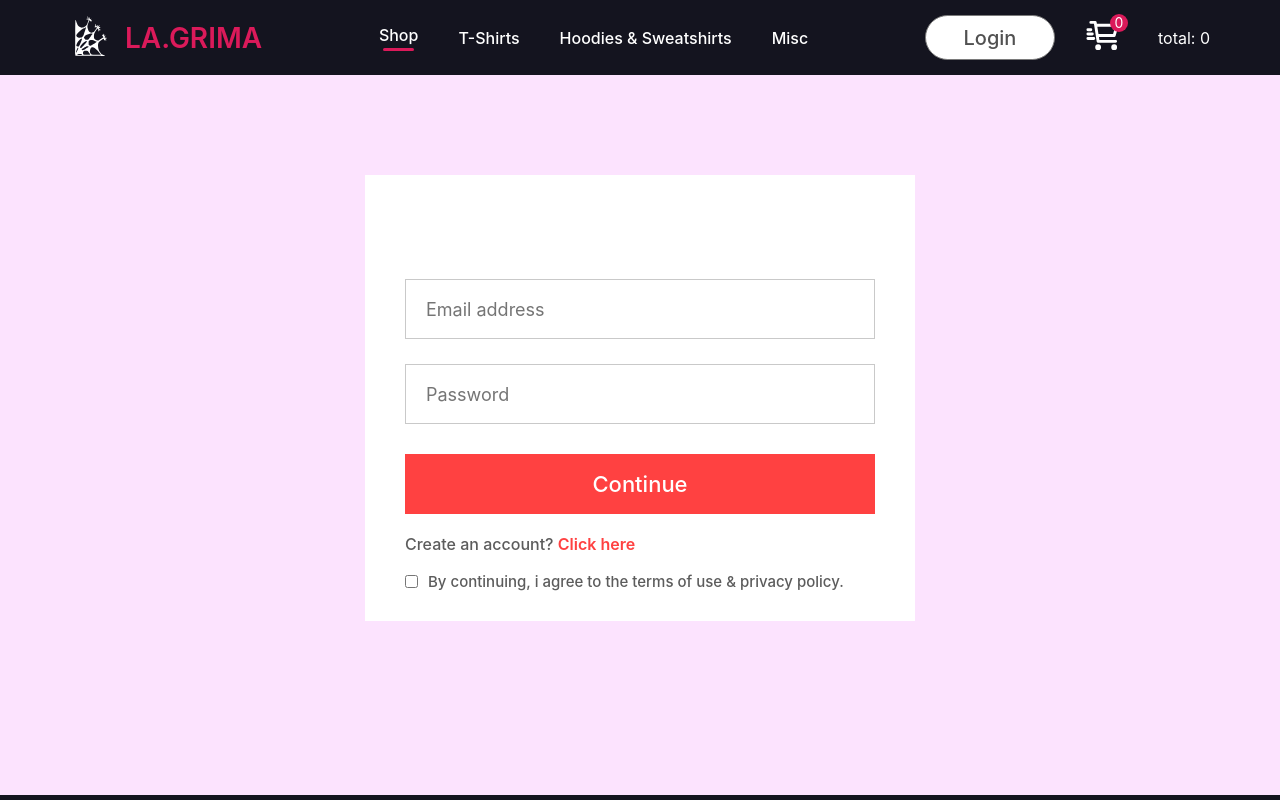
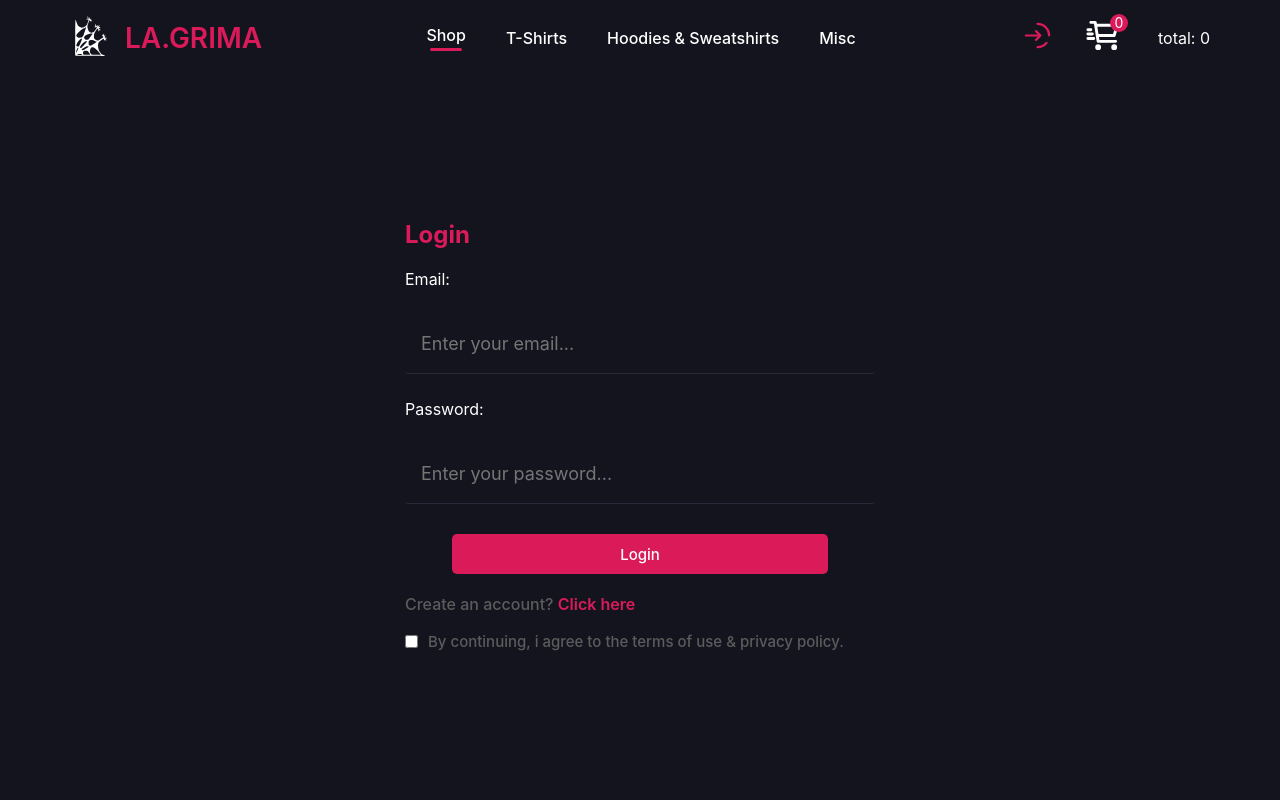
Before and after one commit to AlvaroSapata/MERN-Ecommerce-Client, a React (Create React App) app: page /login in a window 1280 px wide. Shown: the top 800 px of the page. Built offline with nearby package versions, Linux system fonts and the light colour scheme; no server answers.

Commit message:
Login Css

```diff
--- a/src/Components/Navbar/Navbar.jsx
+++ b/src/Components/Navbar/Navbar.jsx
@@ -7,6 +7,8 @@ import { ShopContext } from "../../Context/ShopContext";
 import nav_dropdown from "../Assets/nav_dropdown.png";
 import { AuthContext } from "../../Context/auth.context";
 import { getCartservice } from "../../Context/cart.services";
+import loginIcon from "../Assets/login.svg";
+import logoutIcon from "../Assets//logout.svg";
 
 const Navbar = () => {
   let [menu, setMenu] = useState("shop");
@@ -115,10 +117,10 @@ const Navbar = () => {
       </ul>
       <div className="nav-login-cart">
         {isLoggedIn ? (
-          <button onClick={handleLogout}>Logout</button>
+          <img src={logoutIcon} alt="" onClick={handleLogout} />
         ) : (
           <Link to="/login" style={{ textDecoration: "none" }}>
-            <button>Login</button>
+            <img src={loginIcon} alt="" />
           </Link>
         )}
         {isLoggedIn ? (
@@ -130,9 +132,10 @@ const Navbar = () => {
             <img src={cart_icon} alt="cart" />
           </Link>
         )}
-        <div className="nav-cart-count">{cartQuantity > 0 ? cartQuantity : 0}</div>
+        <div className="nav-cart-count">
+          {cartQuantity > 0 ? cartQuantity : 0}
+        </div>
         <p>total: {cartItems.totalPrice}</p>
-
       </div>
     </div>
   );
--- a/src/Pages/CSS/LoginSignup.css
+++ b/src/Pages/CSS/LoginSignup.css
@@ -1,19 +1,20 @@
 .loginsignup{
     width: 100%;
     min-height: 90vh;
-    background: #fce3fe;
+    background: var(--mainBgColor);
     padding-top: 100px;
 }
 .loginsignup-container{
     width: 90%;
     max-width: 550px;
-    background: white;
+    background: var(--mainBgColor);
     margin: auto;
     padding: 30px 40px;
     box-sizing: border-box;
 }
-.loginsignup-container h1{
-    margin: 15px 0px;
+.loginsignup-container h2{
+    margin: 15px 0px 10px;
+    color: var(--themeColorMain);
 }
 .loginsignup-fields{
     display: flex;
@@ -32,15 +33,21 @@
     box-sizing: border-box;
 }
 .loginsignup-container button{
-    width: 100%;
-    height: 60px;
-    color: white;
-    background: #ff4141;
+    width: 80%;
+    height: 40px;
+    color: var(--textColorMain);
+    background: var(--themeColorMain);
     margin-top: 30px;
     border: none;
-    font-size: 22px;
+    font-size: 15px;
     font-weight: 500;
     cursor: pointer;
+    border-radius: 5px;
+}
+.btn-fixer{
+    display: flex;
+    justify-content: center;
+    align-items: center;
 }
 .loginsignup-login{
     margin-top: 20px;
@@ -49,7 +56,7 @@
     font-weight: 500;
 }
 .loginsignup-login span{
-    color: #ff4141;
+    color: var(--themeColorMain);
     font-weight: 600;
 }
 .loginsignup-agree{
@@ -61,6 +68,25 @@
     font-size: 15px;
     font-weight: 500;
 }
+
+input[type="text"],
+input[type="password"],
+input[type="email"],
+input[type="number"],
+select,
+textarea {
+  background: var(--mainBgColor);
+  border: none;
+  border-bottom: 1px solid var(--borderColor1);
+  padding: 1rem;
+  border-radius: 3px;
+  width: 100%;
+  color: var(--color-light);
+  outline: none;
+  font-size: 18px;
+  text-shadow: none !important;
+}
+
 @media(max-width: 600px){
     .loginsignup-container h1{
         font-size: 22px;
--- a/src/Pages/LoginSignup.jsx
+++ b/src/Pages/LoginSignup.jsx
@@ -70,7 +70,7 @@ const LoginSignup = () => {
   return (
     <div className="loginsignup">
       <div className="loginsignup-container">
-        <h1>{state}</h1>
+        <h2>{state}</h2>
         <div className="loginsignup-fields">
           {state === "Sign Up" ? (
             <input
@@ -83,30 +83,33 @@ const LoginSignup = () => {
           ) : (
             <></>
           )}
+          <label>Email:</label>
           <input
             type="email"
-            placeholder="Email address"
+            placeholder="Enter your email..."
             name="email"
             value={credentials.email}
             onChange={handleInputChange}
           />
+          <label>Password:</label>
+
           <input
             type="password"
-            placeholder="Password"
+            placeholder="Enter your password..."
             name="password"
             value={credentials.password}
             onChange={handleInputChange}
           />
         </div>
-
+        <div className="btn-fixer">
           <button
             onClick={(e) => {
               state === "Login" ? handleLogin(e) : signup();
             }}
           >
-          Continue
+            Login
           </button>
-
+        </div>
         {state === "Login" ? (
           <p className="loginsignup-login">
             Create an account?{" "}
```
Also changed, not shown: src/Components/Assets/login.svg (added), src/Components/Assets/logout.svg (added). Lines whose indentation alone changed are shown as unchanged.
